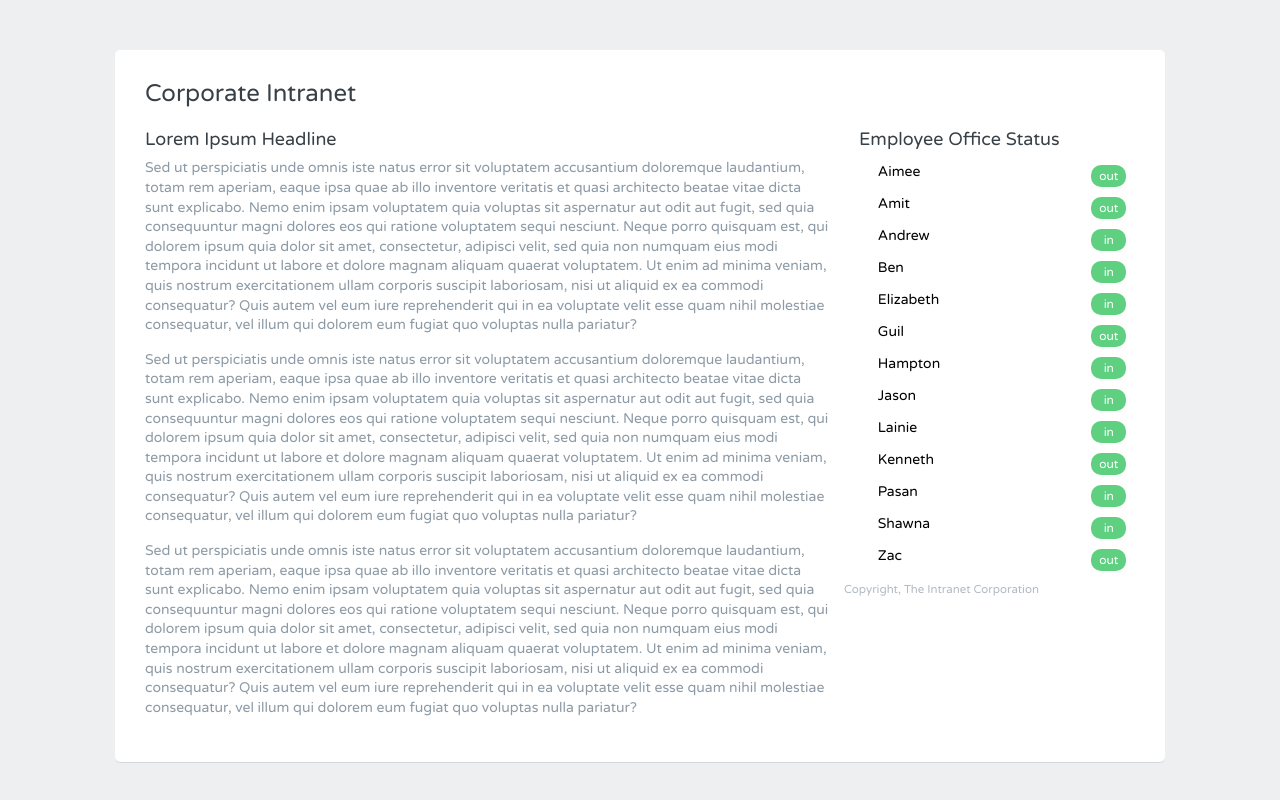
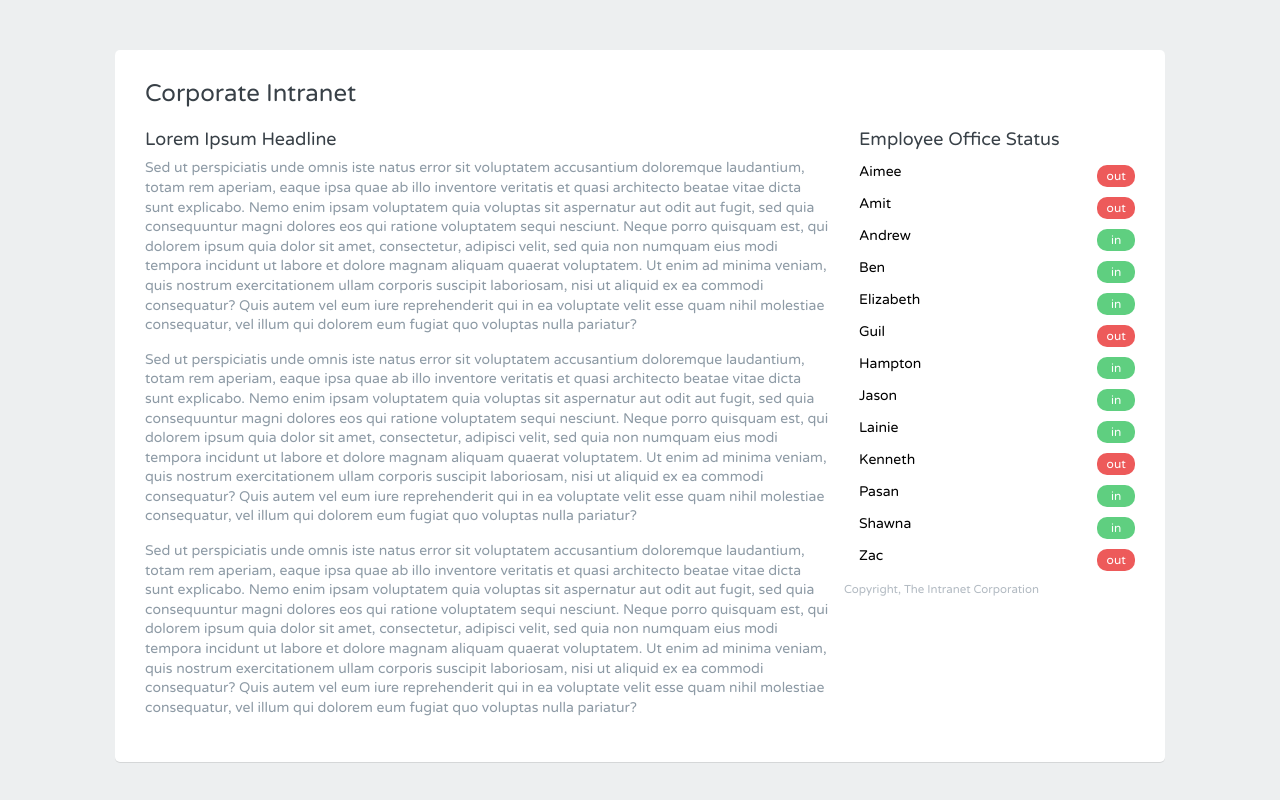
Before and after one commit to Olehkozyk/employees, a plain HTML site: page index.html in a window 1280 px wide. Drawn offline with Linux system fonts and the light colour scheme.

Commit message:
'change'

```diff
--- a/css/main.css
+++ b/css/main.css
@@ -365,9 +365,10 @@ footer p {
   align-items: center;
   justify-content: space-around;
   flex-wrap: wrap;
+  flex-direction: column;
 
 }
-.ba-list-name{
+/* .ba-list-name{
   width: 90%;
   padding-left: 10px;
   font-size: 14px;
@@ -375,8 +376,15 @@ footer p {
   justify-content: space-between;
   margin-bottom: 10px;
 
+} */
+.ba-list-name-out, .ba-list-name-in{
+  width: 100%;
+  display: flex;
+  justify-content: space-between;
+  font-size: 14px;
+  margin-bottom: 10px;
 }
-#ba-list-status{
+.ba-list-name-in #ba-list-status{
   text-align: center;
   color: #fff;
   font-size: 12px;
@@ -386,3 +394,13 @@ footer p {
   background: #5fcf80;
 
 }
+.ba-list-name-out #ba-list-status{
+  text-align: center;
+  color: #fff;
+  font-size: 12px;
+  width: 10%;
+  padding: 5px;
+  border-radius: 10px;
+  background: #ed5a5a;
+
+}
--- a/index.html
+++ b/index.html
@@ -27,7 +27,7 @@
           <div id="employeeList">
             <script type="text/template" id="list-tmpl">
 
-              <div class="ba-list-name">{{name}}
+              <div class="{{class}}">{{name}}
                   <div id="ba-list-status">{{status}}</div>
                   <!-- /.ba-list-status -->
               </div>
--- a/js/widget.js
+++ b/js/widget.js
@@ -10,23 +10,25 @@
     xhr.open('GET', './data/employees.json');
     xhr.send();
     xhr.onload = function(){
-        let masiv
+        let obj
 
-        masiv = JSON.parse(this.response);
+        obj = JSON.parse(this.response);
 
         listHTML = '';
 
         //check masiv
-        masiv.forEach(function(list) {
+        obj.forEach(function(list) {
         //add who in
             if(list.inoffice === true){
             listHTML += listTmpl.replace(/{{status}}/ig, "in")
-            .replace(/{{name}}/ig, list.name);
+            .replace(/{{name}}/ig, list.name)
+            .replace(/{{class}}/ig, " ba-list-name-in");
         }
         //add who out
             else if(list.inoffice === false){
             listHTML += listTmpl.replace(/{{status}}/ig, "out")
-            .replace(/{{name}}/ig, list.name);
+            .replace(/{{name}}/ig, list.name)
+            .replace(/{{class}}/ig, " ba-list-name-out");
 
         }
     });
```
